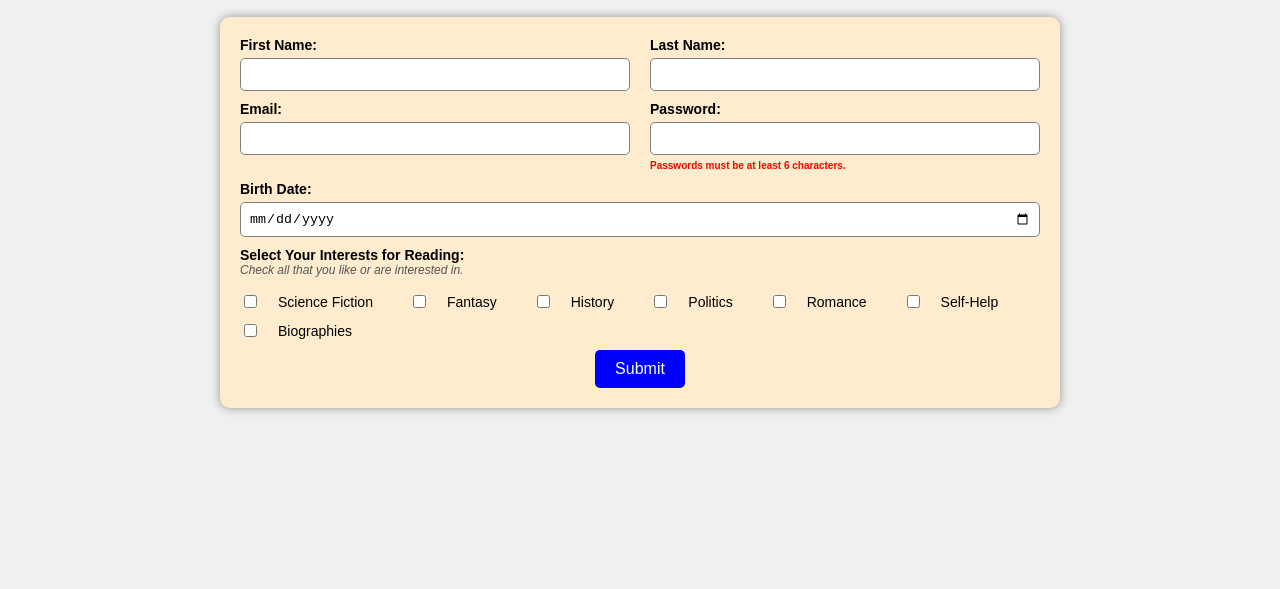
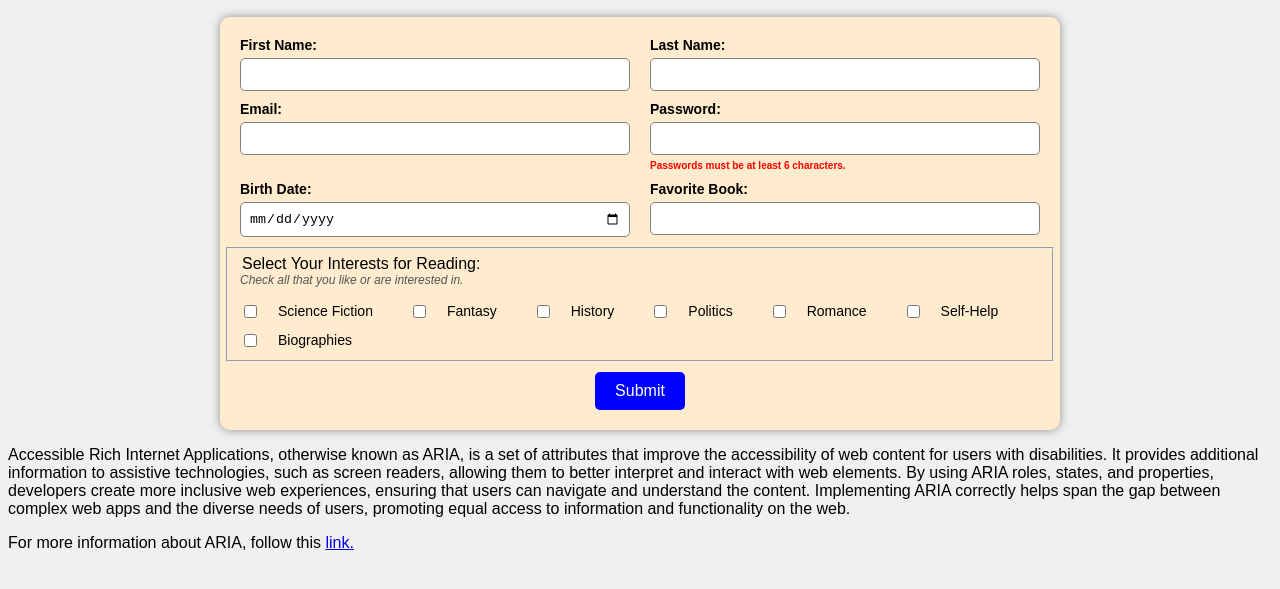
Before and after one commit to ellamkoch/ARIA-Accessibility, a plain HTML site: page index.html in a window 1280 px wide. Shown: the part 111-700 px from the top of the page. Drawn offline with Linux system fonts and the light colour scheme.

Commit message:
updated html with ARIA and readme

```diff
--- a/index.html
+++ b/index.html
@@ -18,13 +18,13 @@
             <!--First Name-->
             <div class="main_form_field">
                 <label for="firstName" class="main_form_field_label">First Name:</label>
-                <input type="text" id="firstName" class="main_form_field_input" required>
+                <input type="text" id="firstName" class="main_form_field_input" aria-required="true">
             </div>
 
             <!--Last Name-->
             <div class="main_form_field">
                 <label for="lastName" class="main_form_field_label">Last Name:</label>
-                <input type="text" id="lastName" class="main_form_field_input" required>
+                <input type="text" id="lastName" class="main_form_field_input" aria-required="true">
             </div>
         </div>
 
@@ -33,27 +33,34 @@
             <div class="main_form_field">
             <!--Email-->
                 <label for="email" class="main_form_field_label">Email:</label>
-                <input type="email" id="email" class="main_form_field_input" required>
+                <input type="email" id="email" class="main_form_field_input" aria-required="true">
             </div>
             <!--Password-->
             <div class="main_form_field">
                 <label for="password" class="main_form_field_label">Password:</label>
-                <input type="password" id="password" class="main_form_field_input" required minlength="6">
-                <b>Passwords must be at least 6 characters.</b>
+                <input type="password" id="password" class="main_form_field_input" aria-required="true" minlength="6" aria-describedby="passwordHelp">
+                <b id="passwordHelp">Passwords must be at least 6 characters.</b>
             </div>
         </div>
 
-        <!--Birth Date-->
-        <div class="main_form_field">
-            <label for="birthDate" class="main_form_field_label">Birth Date:</label>
-            <input type="date" id="birthDate" class="main_form_field_input"  required>
+        <!--Birth Date & Favorite Book -->
+        <div class="main_form_row">
+            <div class="main_form_field">
+                <label for="birthDate" class="main_form_field_label">Birth Date:</label>
+                <input type="date" id="birthDate" class="main_form_field_input"  aria-required="true" aria-label="Enter your birthdate"> <!-- The aria label "Enter your birthdate", tells the users what information is to be entered here.  -->
+                </div>
+            <div class="main_form_field">
+                <label for="favoriteBook" class="main_form_field_label">Favorite Book:</label>
+                <input type="text" id="favoriteBook" class="main_form_field_input" aria-label="Enter your favorite book" required>
+                <!-- The aria label "Enter your favorite book", tells the users what information is to be entered here. Demonstrating the aria label here and on the birthdate above to show it, but on an actual site, you would use one or the other as the screenreader wouold read both since the label and the aria label are present -->
+            </div>
         </div>
 
-        <div class="main_form_row interests">
+        <fieldset class="main_form_row interests"> <!-- Fieldset tells screen readers that these checkboxes go together with the legend-->
         <!--Interests-->
         <div class="main_form_field">
-        <label for="interests">Select Your Interests for Reading:</label>
-        <em>Check all that you like or are interested in.</em>
+        <legend>Select Your Interests for Reading:</legend> <!-- Legend describes the group of checkboxes-->
+        <em id="interestHelp">Check all that you like or are interested in.</em><!-- The aria-describedby attribute tells screen readers to read the text in the element with the id "interestHelp"-->
         </div>
         <div class="checkbox_group">
         <input type="checkbox" id="interest-scifi" class="checkbox_item_input" value="scifi">
@@ -77,14 +84,21 @@
         <input type="checkbox" id="interest-biographies" class="checkbox_item_input" value="biographies">
         <label for="interest-biographies" class="checkbox_item_label">Biographies</label>
         </div>
+        </fieldset>
+        <!--Submit Button-->
+        <button class="main_form_submit" type="submit" aria-label="Submit registration form">Submit</button>
+        <!-- The aria-label "Submit registration form", tells screen readers what this button does. -->
+    </form>
+
+        <div id="output" aria-live="polite"> <!-- aria-live="polite" tells screen readers to announce updates to this area when they occur, but to wait until the user is idle. -->
+
         </div>
 
-        <button class="main_form_submit" type="submit">Submit</button>
-    </form>
-
-        <div id="output">
-
-        </div>
+    <div>
+    <p>Accessible Rich Internet Applications, otherwise known as ARIA, is a set of attributes that improve the accessibility of web content for users with disabilities. It provides additional information to assistive technologies, such as screen readers, allowing them to better interpret and interact with web elements. By using ARIA roles, states, and properties, developers create more inclusive web experiences, ensuring that users can navigate and understand the content. Implementing ARIA correctly helps span the gap between complex web apps and the diverse needs of users, promoting equal access to information and functionality on the web.
+    </p>
+    <p>For more information about ARIA, follow this <a href="https://developer.mozilla.org/en-US/docs/Web/Accessibility/ARIA/Reference/Attributes" role="button">link.</a></p>
+</div> <!-- The role="button" attribute tells screene readers to treat this link as a button, indicating that it performs an action when activated. -->
     </main>
     <!--JavaScript -->
 
--- a/script.js
+++ b/script.js
@@ -8,6 +8,7 @@ const lastName = document.getElementById("lastName");
 const email = document.getElementById("email");
 const password = document.getElementById("password");
 const birthDate = document.getElementById("birthDate");
+const favoriteBook = document.getElementById("favoriteBook");
 const interests = document.querySelectorAll(".checkbox_item_input"); // select all checkboxes with this class
 
 //Event Listener
@@ -43,6 +44,7 @@ mainForm.addEventListener("submit", function (e) {
         <p>My email is: ${email.value}</p>
         <p>My password is: ${password.value}</p>
         <p>My birth date is: ${birthDate.value}</p>
+        <p>My favorite book is: ${favoriteBook.value}</p>
         <p>My interests are: ${interestsText}</p>
     `;
     // Note: In a real application, I wouldn't display the password like this for security reasons.
@@ -56,7 +58,9 @@ mainForm.addEventListener("submit", function (e) {
     email.value = '';
     password.value = '';
     birthDate.value = '';
+    favoriteBook.value = '';
     interests.forEach((box) =>
         { box.checked = false; }); // unchecks all checkboxes
 
+
 });
```
Also changed, not shown: 1 other file.
